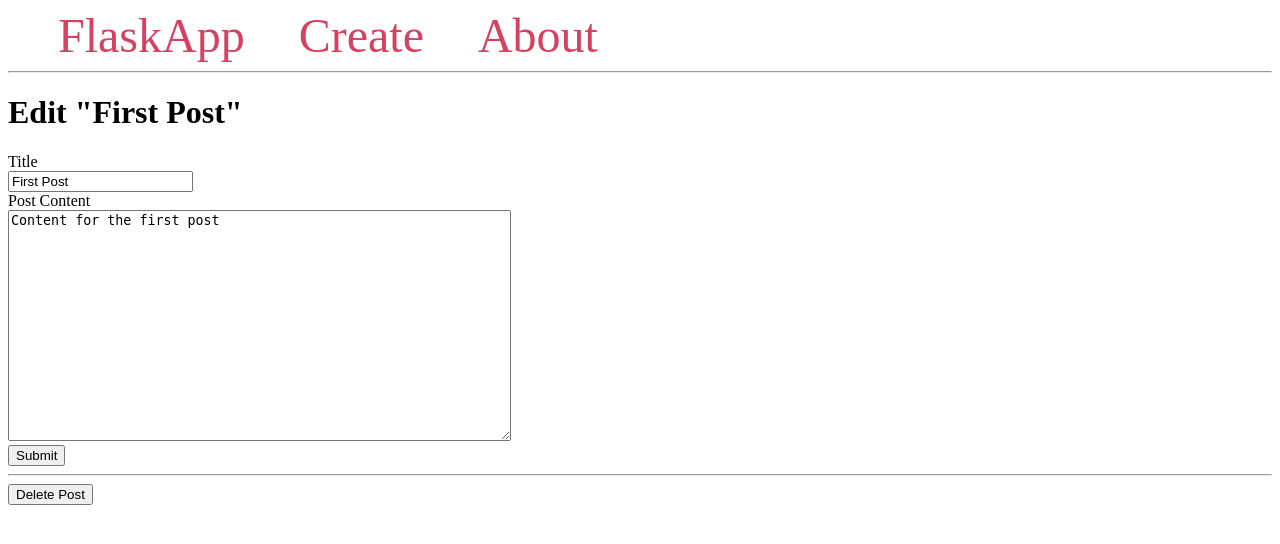
After one commit to Aji-Ninan/Blog_Post_Flask_Application, a Flask app: page /1/edit/ in a window 1280 px wide. The commit adds this page. Shown: the top 544 px of the page. Run offline with Flask 2, Linux system fonts and the light colour scheme; data comes from the database, SQL or seed files in the repository; both versions use the stored data as it was after the commit.

Commit message:
Aug 9 8:49PM 2022

```diff
--- a/app.py
+++ b/app.py
@@ -1,5 +1,5 @@
 import sqlite3
-from flask import Flask, render_template, request, url_for, flash, redirect
+from flask import Flask, render_template, request, url_for, flash, redirect, abort
 
 
 app = Flask(__name__)
@@ -10,6 +10,14 @@ def get_db_connection():
     conn.row_factory = sqlite3.Row
     return conn
 
+def get_post(post_id):
+    conn = get_db_connection()
+    post = conn.execute('SELECT * FROM posts WHERE id = ?',
+                        (post_id,)).fetchone()
+    conn.close()
+    if post is None:
+        abort(404)
+    return post
 
 @app.route('/')
 def index():
@@ -19,6 +27,62 @@ def index():
     return render_template('index.html', posts=posts)
 
 
-@app.route('/create', methods=('GET', 'POST'))
+# ...
+
+@app.route('/create/', methods=('GET', 'POST'))
 def create():
+    if request.method == 'POST':
+        title = request.form['title']
+        content = request.form['content']
+
+        if not title:
+            flash('Title is required!')
+        elif not content:
+            flash('Content is required!')
+        else:
+            conn = get_db_connection()
+            conn.execute('INSERT INTO posts (title, content) VALUES (?, ?)',
+                         (title, content))
+            conn.commit()
+            conn.close()
+            return redirect(url_for('index'))
+
     return render_template('create.html')
+
+    # ...
+
+@app.route('/<int:id>/edit/', methods=('GET', 'POST'))
+def edit(id):
+    post = get_post(id)
+
+    if request.method == 'POST':
+        title = request.form['title']
+        content = request.form['content']
+
+        if not title:
+            flash('Title is required!')
+
+        elif not content:
+            flash('Content is required!')
+
+        else:
+            conn = get_db_connection()
+            conn.execute('UPDATE posts SET title = ?, content = ?'
+                         ' WHERE id = ?',
+                         (title, content, id))
+            conn.commit()
+            conn.close()
+            return redirect(url_for('index'))
+
+    return render_template('edit.html', post=post)
+
+
+@app.route('/<int:id>/delete/', methods=('POST',))
+def delete(id):
+    post = get_post(id)
+    conn = get_db_connection()
+    conn.execute('DELETE FROM posts WHERE id = ?', (id,))
+    conn.commit()
+    conn.close()
+    flash('"{}" was successfully deleted!'.format(post['title']))
+    return redirect(url_for('index'))
--- a/templates/base.html
+++ b/templates/base.html
@@ -16,15 +16,28 @@
             margin-left: 50px;
             text-decoration: none;
         }
+
+        .alert {
+            padding: 20px;
+            margin: 5px;
+            color: #970020;
+            background-color: #ffd5de;
+        }
     </style>
 </head>
 <body>
     <nav>
         <a href="{{ url_for('index') }}">FlaskApp</a>
+        <a href="{{ url_for('create') }}">Create</a>
         <a href="#">About</a>
     </nav>
     <hr>
     <div class="content">
+        {% for message in get_flashed_messages() %}
+            <div class="alert">{{ message }}</div>
+        {% endfor %}
+
+
         {% block content %} {% endblock %}
     </div>
 </body>
--- /dev/null
+++ b/templates/edit.html
@@ -0,0 +1,29 @@
+{% extends 'base.html' %}
+
+{% block content %}
+    <h1>{% block title %} Edit "{{ post['title'] }}" {% endblock %}</h1>
+    <form method="post">
+        <label for="title">Title</label>
+        <br>
+        <input type="text" name="title"
+               placeholder="Post title"
+               value="{{ request.form['title'] or post['title'] }}"></input>
+        <br>
+
+        <label for="content">Post Content</label>
+        <br>
+        <textarea name="content"
+                  placeholder="Post content"
+                  rows="15"
+                  cols="60"
+                  >{{ request.form['content'] or post['content'] }}</textarea>
+        <br>
+        <button type="submit">Submit</button>
+    </form>
+
+    <hr>
+    <form action="{{ url_for('delete', id=post['id']) }}" method="POST">
+        <input type="submit" value="Delete Post"
+                onclick="return confirm('Are you sure you want to delete this post?')">
+    </form>
+{% endblock %}
--- a/templates/index.html
+++ b/templates/index.html
@@ -7,6 +7,7 @@
             <p>{{ post['created'] }}</p>
             <h2>{{ post['title'] }}</h2>
             <p>{{ post['content'] }}</p>
+            <a href="{{ url_for('edit', id=post['id']) }}">Edit</a>
         </div>
     {% endfor %}
 {% endblock %}
```
Also changed, not shown: database.db.
